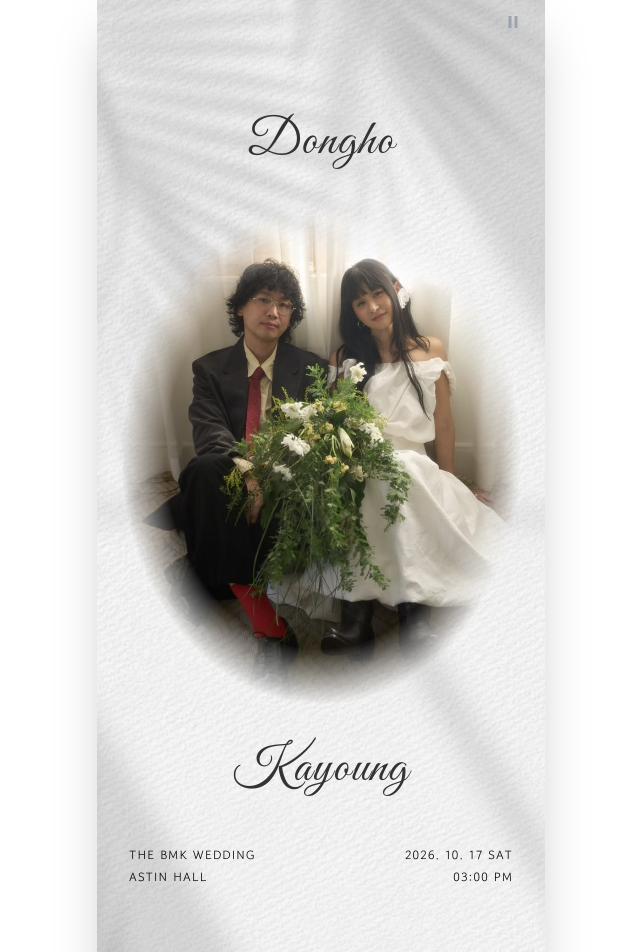
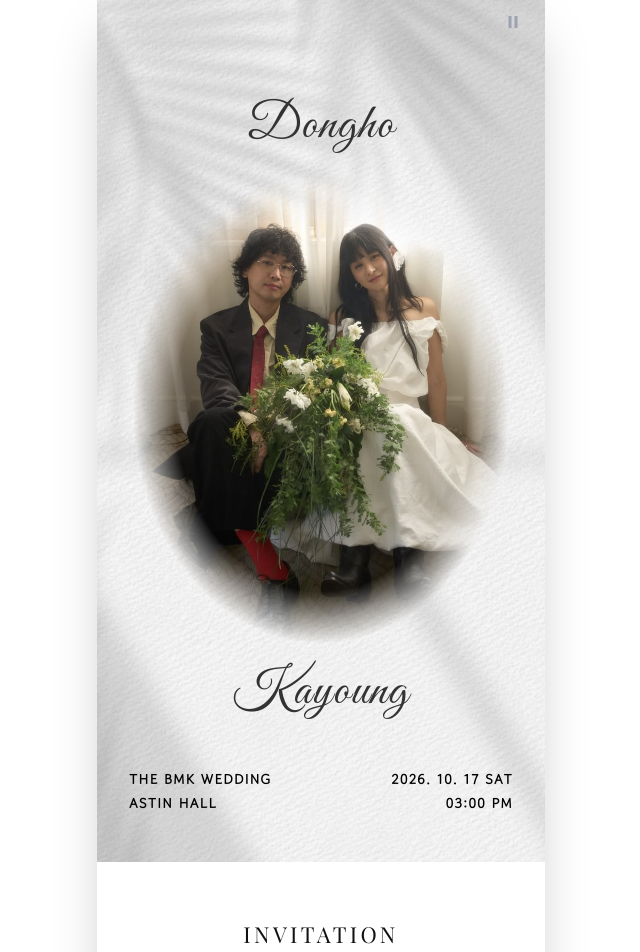
Before and after one commit to camilleson/DHs2KY, a React (Vite) app: page / in a window 1280 px wide. Shown: the top 952 px of the page, without its empty margins (319-959 px from the left). Built offline with nearby package versions, Linux system fonts and the light colour scheme.

Commit message:
style: 메인화면 이름 여백 미세 조정 및 하단 폰트 강조와 크기 상향

```diff
--- a/src/components/Hero.tsx
+++ b/src/components/Hero.tsx
@@ -3,7 +3,7 @@ import React from 'react';
 export default function Hero() {
   return (
     <section
-      className="relative w-full min-h-[100vh] flex flex-col justify-between items-center py-20 overflow-hidden bg-cover bg-center"
+      className="relative w-full min-h-[100svh] flex flex-col justify-between items-center py-10 overflow-hidden bg-cover bg-center"
       style={{ backgroundImage: 'url("/main-texture4.png")' }}
     >
       {/* Subtle Noise Background overlaying the texture */}
@@ -13,14 +13,14 @@ export default function Hero() {
       ></div>
 
       {/* Top Name */}
-      <div className="z-10 w-full text-center fade-in pt-6">
-        <h1 className="font-cursive text-[50px] text-[#333333] font-light tracking-wide">
+      <div className="z-10 w-full text-center fade-in pt-12">
+        <h1 className="font-cursive text-[clamp(36px,10vw,50px)] text-[#333333] font-light tracking-wide">
           Dongho
         </h1>
       </div>
 
       {/* Center Image */}
-      <div className="z-10 w-[90%] max-w-[420px] aspect-[4/5] relative my-6 fade-in mx-auto">
+      <div className="z-10 w-[85%] max-w-[380px] aspect-[4/5] relative my-2 fade-in mx-auto">
         <div
           className="absolute inset-0 bg-cover bg-center"
           style={{
@@ -33,7 +33,7 @@ export default function Hero() {
 
       {/* Bottom Name */}
       <div className="z-10 w-full text-center fade-in pb-10">
-        <h1 className="font-cursive text-[50px] text-[#333333] font-light tracking-wide">
+        <h1 className="font-cursive text-[clamp(36px,10vw,50px)] text-[#333333] font-light tracking-wide">
           Kayoung
         </h1>
       </div>
@@ -41,18 +41,18 @@ export default function Hero() {
       {/* Details at Bottom */}
       <div className="z-10 w-full px-8 flex justify-between items-end fade-in mt-auto pb-2 whitespace-nowrap">
         <div className="text-left">
-          <p className="font-sans text-[12px] tracking-widest text-black font-medium mb-1 whitespace-nowrap">
+          <p className="font-sans text-[13.5px] tracking-widest text-black font-bold mb-1 whitespace-nowrap">
             THE BMK WEDDING
           </p>
-          <p className="font-sans text-[12px] tracking-widest text-black font-medium whitespace-nowrap">
+          <p className="font-sans text-[13.5px] tracking-widest text-black font-bold whitespace-nowrap">
             ASTIN HALL
           </p>
         </div>
         <div className="text-right">
-          <p className="font-sans text-[12px] tracking-widest text-black font-medium mb-1 whitespace-nowrap">
+          <p className="font-sans text-[13.5px] tracking-widest text-black font-bold mb-1 whitespace-nowrap">
             2026. 10. 17 SAT
           </p>
-          <p className="font-sans text-[12px] tracking-widest text-black font-medium whitespace-nowrap">
+          <p className="font-sans text-[13.5px] tracking-widest text-black font-bold whitespace-nowrap">
             03:00 PM
           </p>
         </div>
```
